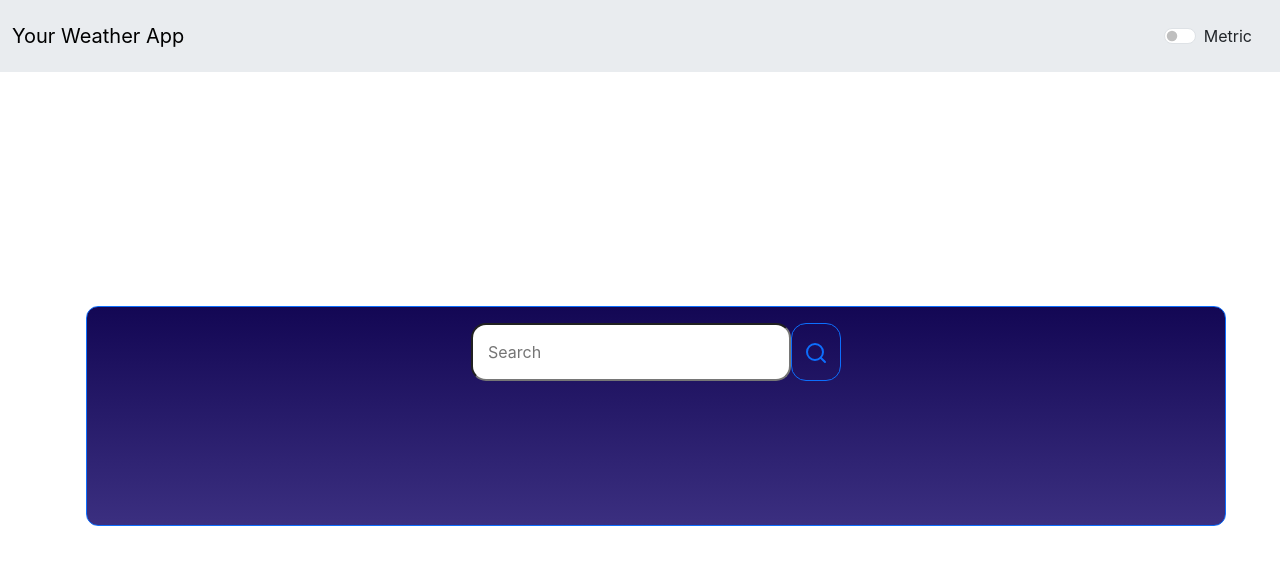
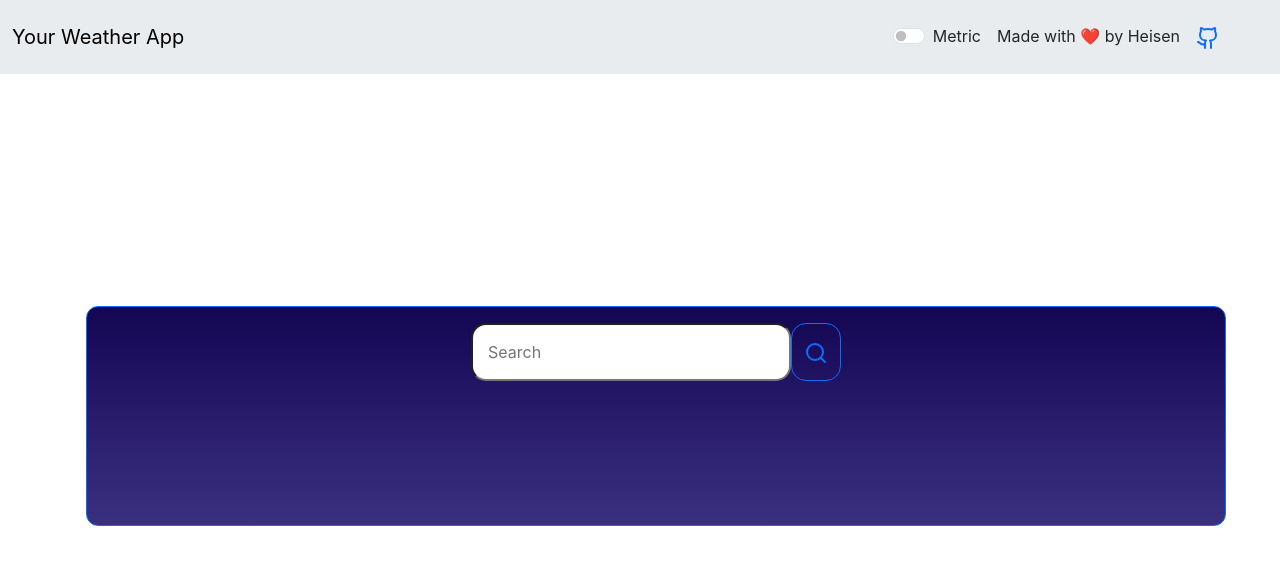
Before and after one commit to Heisen47/react-weather-app, a React (Create React App) app: page / in a window 1280 px wide. Shown: the top 564 px of the page. Built offline with nearby package versions, Linux system fonts and the light colour scheme.

Commit message:
adde the project link in navbar

```diff
--- a/src/App.js
+++ b/src/App.jsx
@@ -1,11 +1,14 @@
 import './App.css';
 import { Navbar } from './Components/Weather-Components/Navbar';
 
+
 function App() {
   return (
-    <div className="App">
-      <Navbar/>
-    </div>
+    <>
+      <div className="App">
+        <Navbar />
+      </div>
+    </>
   );
 }
 
--- a/src/Components/Weather-Components/Navbar.jsx
+++ b/src/Components/Weather-Components/Navbar.jsx
@@ -1,5 +1,6 @@
 import React, { useState } from "react";
 import { Weather } from "./Weather";
+import { Github } from 'lucide-react';
 
 export const Navbar = () => {
   const [unit, setUnit] = useState("metric");
@@ -32,6 +33,13 @@ export const Navbar = () => {
               >
                 {unit.charAt(0).toUpperCase()+unit.slice(1)}
               </label>
+
+              <span className="github m-3">
+                Made with ❤️ by Heisen
+                <a className='m-3' href="https://github.com/Heisen47/react-weather-app" rel="noreferrer" target="_blank">
+                <Github />
+                </a>
+              </span>
             </div>
           </div>
         </div>
```
